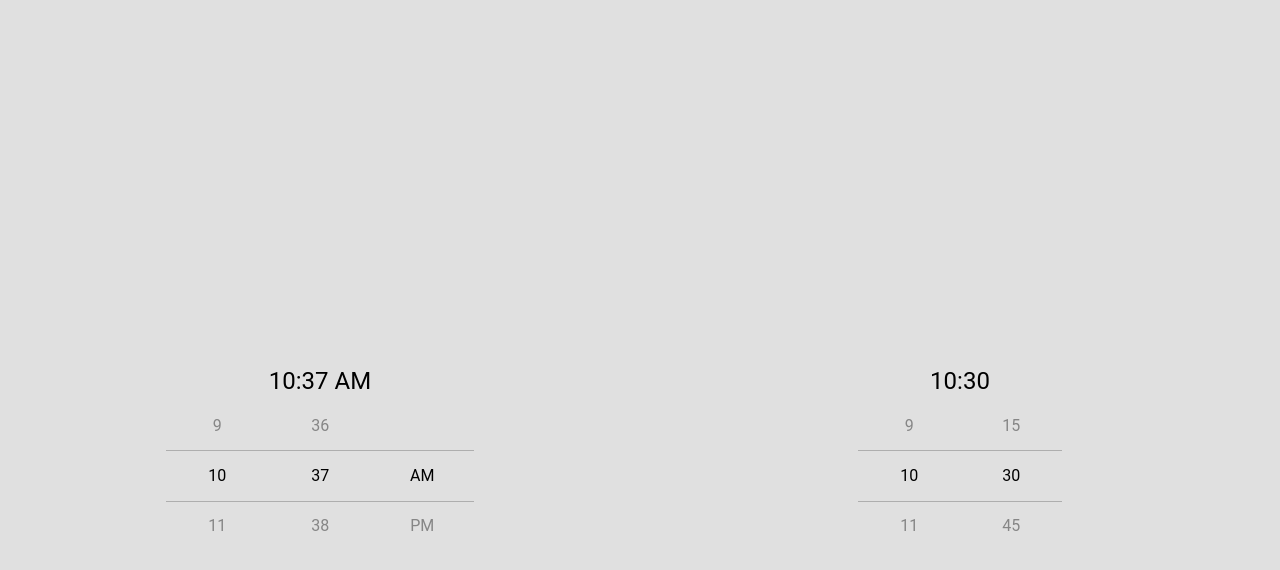
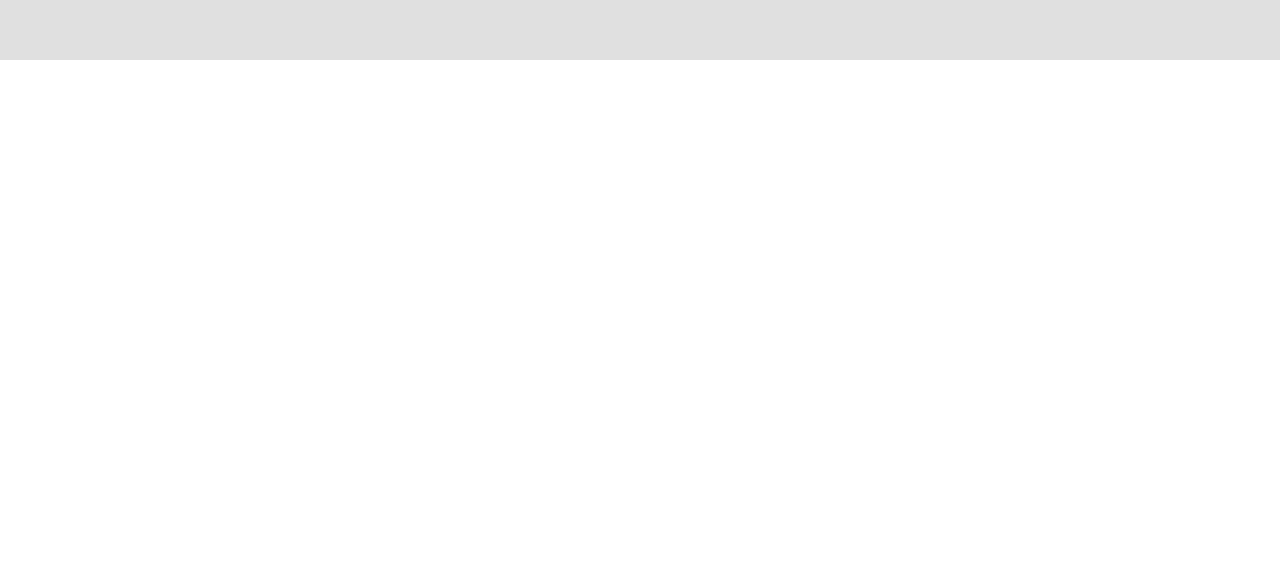
Before and after one commit to Srivathsa-KR/angular-ios-pickers, an Angular app: page / in a window 1280 px wide. Shown: the part 740-1310 px from the top of the page. After the commit the page ends 800 px from the top, so only its background shows below. Built offline with nearby package versions, Linux system fonts and the light colour scheme.

Commit message:
scroll snapping implemented

```diff
--- a/src/app/app.component.css
+++ b/src/app/app.component.css
@@ -1,5 +1,11 @@
-.dates-container, .time-container{
+.app-container {
+    scroll-snap-type: y mandatory;
     background-color: rgb(224, 224, 224);
+    overflow-y: scroll;
+    height: 100%; /*important*/
+}
+.widget-container{
+    scroll-snap-align: start;
 }
 .widget-container {
     display: flex;
--- a/src/app/app.component.html
+++ b/src/app/app.component.html
@@ -1,3 +1,4 @@
+<div class="app-container">
     <div class="widget-container dates-container">
         <div class="date-picker-container">
             <p class="selected-date"> {{selectedFutureDate | date: 'dd MMM y'}}</p>
@@ -18,3 +19,4 @@
             <app-ios-timepicker [(date)]="dateFor24HourTime" [timeFormat]="TIME_FORMAT.TWENTY_FOUR_HOUR_FORMAT" [intervalStep]="15"/>
         </div>
     </div>
+</div>
--- a/src/styles.css
+++ b/src/styles.css
@@ -29,6 +29,11 @@ article, aside, details, figcaption, figure,
 footer, header, hgroup, menu, nav, section {
 	display: block;
 }
+html,
+body {
+  height: 100vh;
+  overflow: hidden;
+}
 body {
 	line-height: 1;
 }
```
Lines whose indentation alone changed are shown as unchanged.
